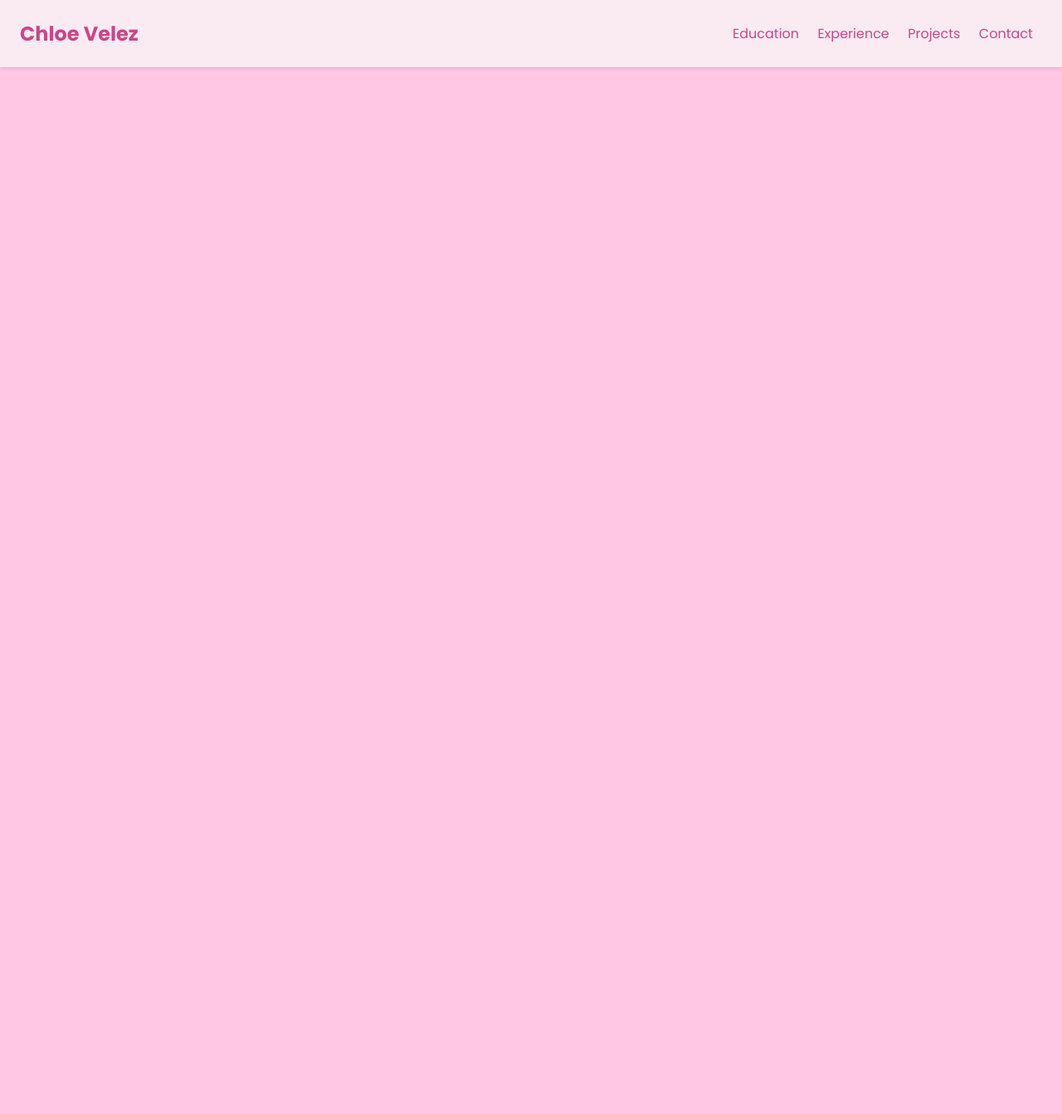
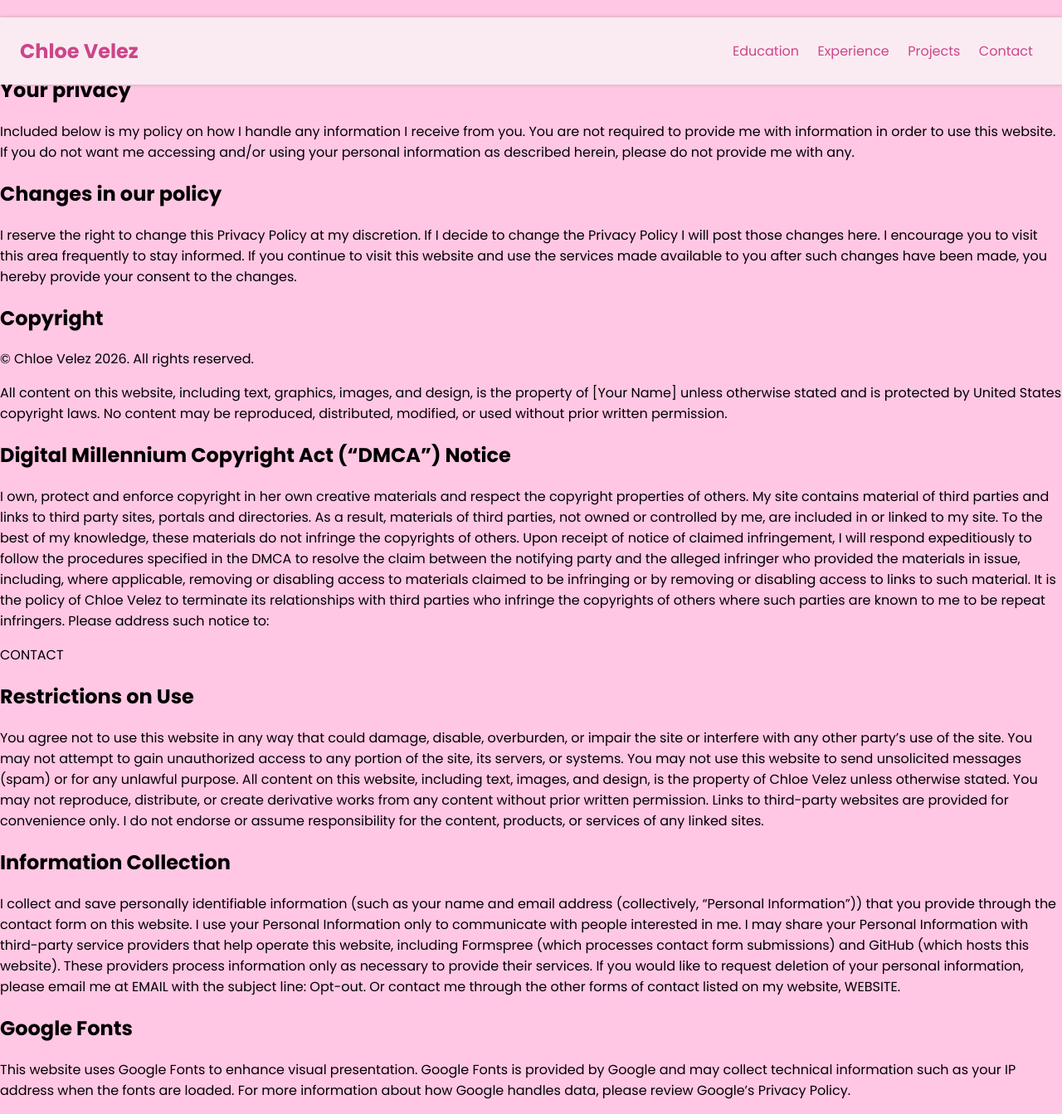
Before and after one commit to dellaetta/dellaetta.github.io, a React (Vite) app: page /privacy in a window 1280 px wide. Shown: the whole page at 83% size. Before the commit the page ends 800 px from the top, so only its background shows below. Built offline with nearby package versions, Linux system fonts and the light colour scheme.

Commit message:
started privacy policy

```diff
--- a/src/App.jsx
+++ b/src/App.jsx
@@ -1,6 +1,7 @@
 import React from 'react';
 import { BrowserRouter as Router, Routes, Route, Link } from 'react-router-dom';
 import Home from './Home';
+import Privacy from './Privacy';
 import Navbar from './assets/Navbar';
 
 function App() {
@@ -12,6 +13,7 @@ function App() {
 
       <Routes>
         <Route path="/" element={<Home />} />
+        <Route path="/privacy" element={<Privacy />} />
       </Routes>
     </Router>
   );
--- a/src/Home.jsx
+++ b/src/Home.jsx
@@ -1,11 +1,12 @@
 import React from 'react';
 import { useEffect, useState } from 'react';
+import './App.css';
+import './Home.css';
 import Profile from './assets/sketch';
 import ContactForm from './assets/ContactForm';
-import './App.css';
-import './Home.css';
 import Project from './assets/Project';
 import Contact from './assets/Contact';
+import { Link } from 'react-router-dom';
 
 import earthquake from './assets/photos/unit1-brown.png';
 import cmd from './assets/photos/unit3-brown.png';
@@ -306,7 +307,8 @@ function Home() {
       </div>
 
       <div className = 'footer-container'>
-        <p>Chloe Velez 2026</p>
+        <p>Copyright © Chloe Velez 2026</p>
+        <Link to="/privacy" className="privacy">Privacy Policy</Link>
         <Contact type = 'footer'/>
       </div>
     </div>
--- /dev/null
+++ b/src/Privacy.jsx
@@ -0,0 +1,83 @@
+import React from 'react';
+import './App.css';
+import './Privacy.css';
+
+function Privacy() {
+   return(
+    <div>
+        <h1>Privacy Policy</h1>
+        <h2>Your privacy</h2>
+        <p>Included below is my policy on how I handle any information I receive from you.
+            You are not required to provide me with information in order to use this website.
+            If you do not want me accessing and/or using your personal information as described
+            herein, please do not provide me with any.
+        </p>
+
+        <h2>Changes in our policy</h2>
+        <p>I reserve the right to change this Privacy Policy at my discretion. If I decide to
+            change the Privacy Policy I will post those changes here. I encourage you to visit
+            this area frequently to stay informed. If you continue to visit this website and use
+            the services made available to you after such changes have been made, you hereby
+            provide your consent to the changes.
+        </p>
+
+        <h2>Copyright</h2>
+        <p>© Chloe Velez 2026. All rights reserved. </p>
+        <p>
+            All content on this website, including text, graphics, images, and design, is the
+            property of [Your Name] unless otherwise stated and is protected by United States
+            copyright laws. No content may be reproduced, distributed, modified, or used without
+            prior written permission.
+        </p>
+
+        <h2>Digital Millennium Copyright Act (“DMCA”) Notice</h2>
+        <p>I own, protect and enforce copyright in her own creative materials and respect the
+            copyright properties of others. My site contains material of third parties and links to
+            third party sites, portals and directories. As a result, materials of third parties,
+            not owned or controlled by me, are included in or linked to my site. To the best of my
+            knowledge, these materials do not infringe the copyrights of others. Upon receipt of
+            notice of claimed infringement, I will respond expeditiously to follow the procedures
+            specified in the DMCA to resolve the claim between the notifying party and the alleged
+            infringer who provided the materials in issue, including, where applicable, removing or
+            disabling access to materials claimed to be infringing or by removing or disabling access
+            to links to such material. It is the policy of Chloe Velez to terminate its relationships
+            with third parties who infringe the copyrights of others where such parties are known to
+            me to be repeat infringers. Please address such notice to:
+        </p>
+        <p>CONTACT</p>
+
+        <h2>Restrictions on Use</h2>
+        <p>You agree not to use this website in any way that could damage, disable, overburden, or impair
+            the site or interfere with any other party’s use of the site. You may not attempt to gain
+            unauthorized access to any portion of the site, its servers, or systems.
+
+            You may not use this website to send unsolicited messages (spam) or for any unlawful purpose.
+
+            All content on this website, including text, images, and design, is the property of Chloe Velez
+            unless otherwise stated. You may not reproduce, distribute, or create derivative works from any
+            content without prior written permission.
+
+            Links to third-party websites are provided for convenience only. I do not endorse or assume
+            responsibility for the content, products, or services of any linked sites.
+        </p>
+
+        <h2>Information Collection</h2>
+        <p>I collect and save personally identifiable information (such as your name and email address
+            (collectively, “Personal Information”)) that you provide through the contact form on this
+            website. I use your Personal Information only to communicate with people interested in me. I may
+            share your Personal Information with third-party service providers that help operate this website,
+            including Formspree (which processes contact form submissions) and GitHub (which hosts this website).
+            These providers process information only as necessary to provide their services. If you would like to
+            request deletion of your personal information, please email me at EMAIL with the subject line: Opt-out.
+            Or contact me through the other forms of contact listed on my website, WEBSITE.
+        </p>
+
+        <h2>Google Fonts</h2>
+        <p>This website uses Google Fonts to enhance visual presentation. Google Fonts is provided by Google
+            and may collect technical information such as your IP address when the fonts are loaded. For more
+            information about how Google handles data, please review Google’s Privacy Policy.
+        </p>
+    </div>
+   );
+}
+export default Privacy;
```
Also changed, not shown: src/Privacy.css (added).
